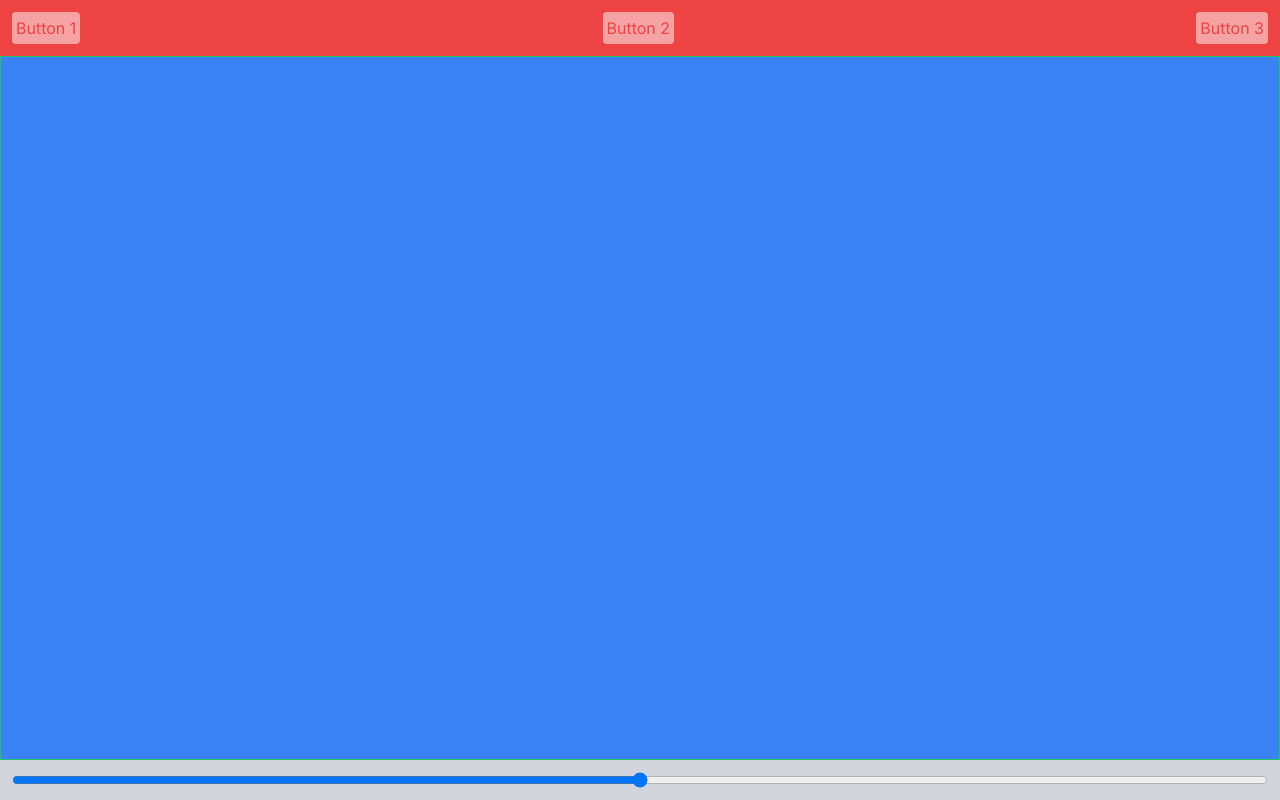
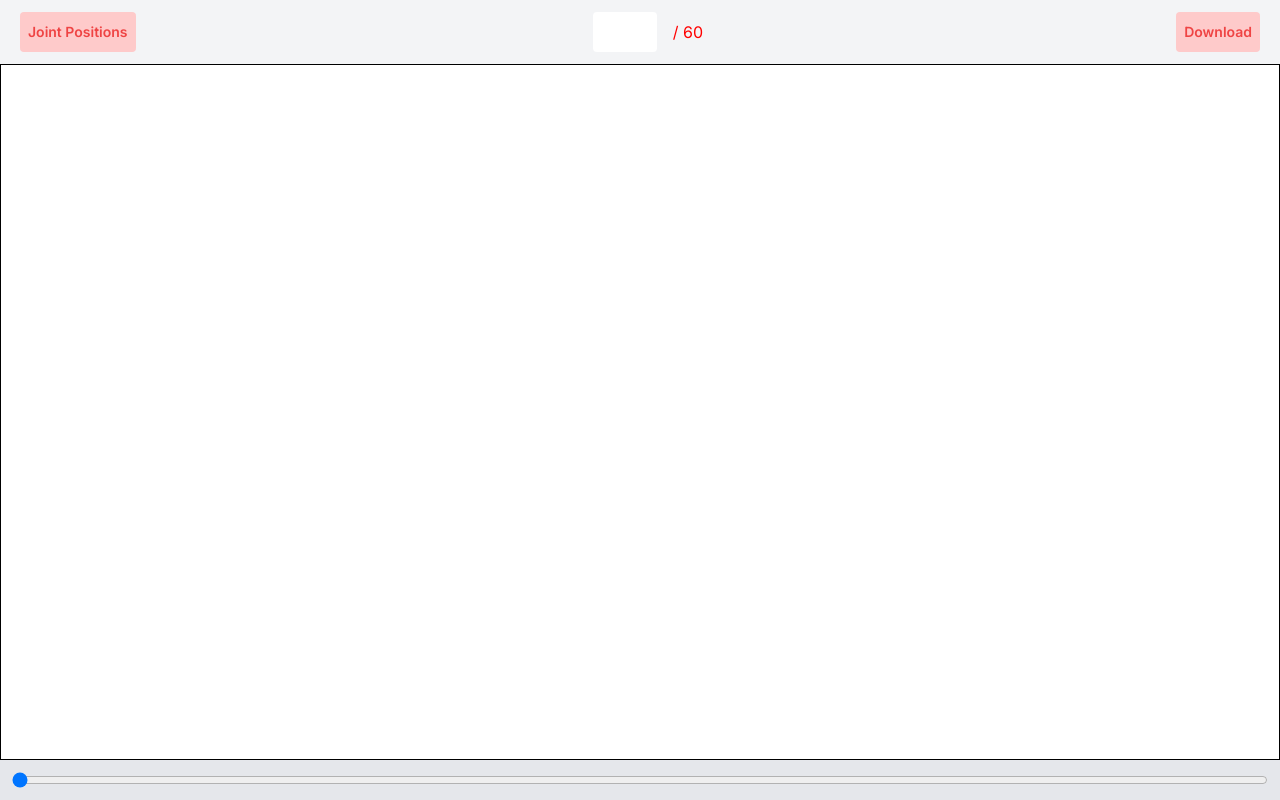
Before and after one commit to purvigoel/animation-editor-vercel, a Next.js app: page / in a window 1280 px wide. Built offline with nearby package versions, Linux system fonts and the light colour scheme; no server answers.

Commit message:
Adding frame editor field

```diff
--- a/app/layout.tsx
+++ b/app/layout.tsx
@@ -5,8 +5,8 @@ import "./globals.css";
 const inter = Inter({ subsets: ["latin"] });
 
 export const metadata: Metadata = {
-  title: "Create Next App",
-  description: "Generated by create next app",
+  title: "Animation Editor",
+  description: "A simple animation editor, by Purvi Goel",
 };
 
 export default function RootLayout({
--- a/app/page.tsx
+++ b/app/page.tsx
@@ -1,9 +1,13 @@
 "use client";
 
 import Image from "next/image";
-import { useEffect } from "react";
+import { useEffect, useState } from "react";
 
 export default function Home() {
+
+  const [currentFrame, setCurrentFrame] = useState(0);
+  const [totalFrames, setTotalFrames] = useState(60);
+
 
   useEffect(() => {
     fetch('/data/file1.npy')
@@ -18,33 +22,65 @@ export default function Home() {
       });
   }, []);
 
+  const handleDownload = () => {
+    console.log("Downloading...");
+  }
+
+  const handlePositions = () => {
+    console.log("Downloading...");
+  }
+
+
+
   return (
     <main className="h-full w-full h-screen">
-      <div className="flex flex-col w-full h-full bg-red-500 text-white">
+      <div className="flex flex-col w-full h-full">
         {/* Top bar */}
-        <div className="flex  w-full justify-between  opacity-50 p-3">
-          <button className="bg-white text-red-500 p-1 rounded">Button 1</button>
-          <button className="bg-white text-red-500 p-1 rounded">Button 2</button>
-          <button className="bg-white text-red-500 p-1 rounded">Button 3</button>
+        <div className="flex  w-full bg-gray-100 justify-between p-3">
+          <button className="bg-red-200 text-red-500 font-semibold text-sm p-2 rounded mx-2">
+            Joint Positions
+          </button>
+          <form className="flex">
+            <input
+              type="number"
+              name="frameInput"
+              className="bg-white text-black p-2 rounded w-16 "
+              value={currentFrame == 0 ? "" : currentFrame}
+              onBlur={(e) => {
+                const frame = parseInt((e.target as HTMLInputElement).value, 10);
+                if (isNaN(frame)) {
+                  (e.target as HTMLInputElement).value = "0";
+                }
+              }}
+              onChange={(e) => {
+                const frame = parseInt((e.target as HTMLInputElement).value, 10);
+                if (!isNaN(frame)) {
+                  const frame_constrained = frame > totalFrames ? totalFrames : frame < 0 ? 0 : frame;
+                  setCurrentFrame(frame_constrained);
+                } else {
+                  setCurrentFrame(0);
+                }
+              }}
+            />
+            <span className="p-2 rounded mx-2">
+              / {totalFrames}
+            </span>
+          </form>
+          <button className="bg-red-200 text-red-500 font-semibold text-sm p-2 rounded mx-2">
+            Download
+          </button>
         </div>
         {/* Canvas */}
-        <div className="flex-grow flex flex-col w-full h-full bg-blue-500 text-white">
-          <canvas id="mainCanvas" className="border border-green-500 bg-purple w-full h-full"></canvas>
+        <div className="flex-grow flex flex-col w-full h-full bg-white text-white">
+          <canvas id="mainCanvas" className="border border-black w-full h-full"></canvas>
         </div>
         {/* Bottom bar */}
-        <div className="flex flex-col w-full bg-gray-300 text-white p-3">
-          <input type="range" className="w-full bg-white" />
+        <div className="flex flex-col w-full bg-gray-200 text-white p-3">
+          <input type="range" className="w-full bg-white" min={0} max={totalFrames} value={currentFrame} onChange={(e) => setCurrentFrame(parseInt(e.target.value, 10) || 0)} />
         </div>
 
 
       </div>
-      {/* <div className="w-full bg-gray-400 p-2 text-white flex justify-between fixed top-0">
-
-      </div>
-      <div className="flex-grow flex flex-col items-center justify-center w-full h-full">
-
-      </div>
-  */}
     </main>
   );
 }
--- a/package.json
+++ b/package.json
@@ -1,5 +1,5 @@
 {
-  "name": "nextjs",
+  "name": "animation-editor",
   "version": "0.1.0",
   "private": true,
   "scripts": {
```
